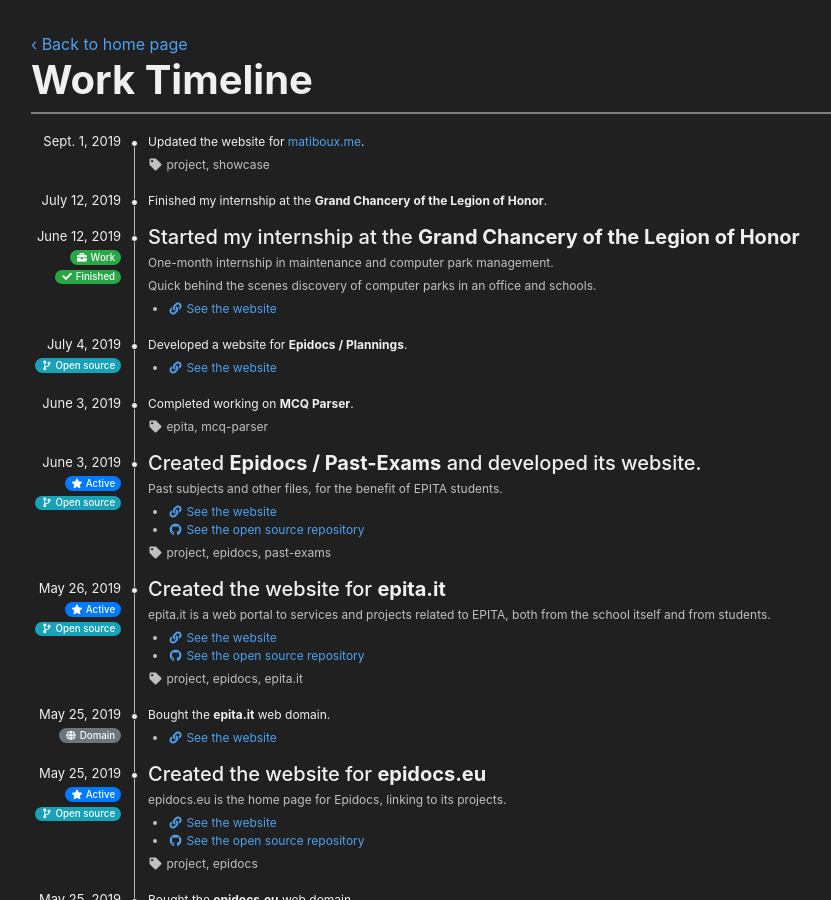
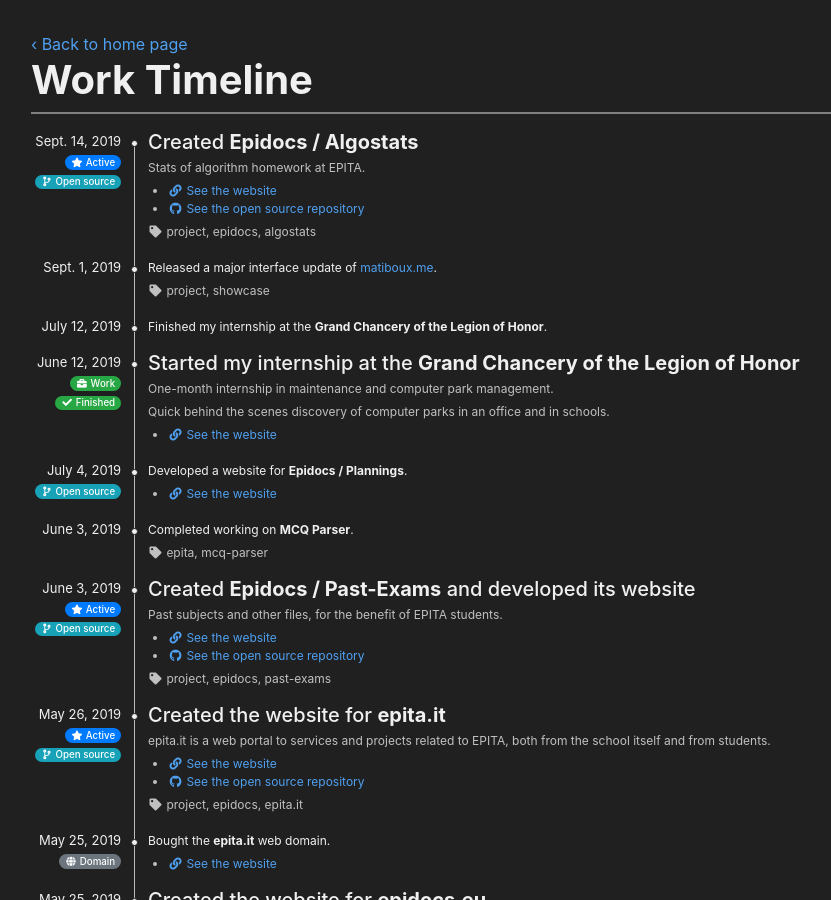
Before and after one commit to matiboux/matiboux.me, a Jekyll site: the page built from timeline.html, in a window 1280 px wide and 900 px high. Shown: the whole window, without its empty margins (54-885 px from the left). Built offline with Jekyll 4.4.1, drawn with Linux system fonts in a browser that asks for light colours; nearby versions of some CDN libraries.

Commit message:
Added "Created Epidocs / Algostats" in timeline.yml + Minor edits

```diff
--- a/_data/timeline.yml
+++ b/_data/timeline.yml
@@ -13,7 +13,19 @@
 
 
 
-- description: Updated the website for <a href="https://matiboux.me/">matiboux.me</a>.
+- title: Created <b>Epidocs / Algostats</b>
+  description: Stats of algorithm homework at EPITA.
+  links:
+  - title: <i class="fas fa-link fa-fw"></i> See the website
+    href: https://algostats.epidocs.eu/
+  - title: <i class="fab fa-github fa-fw"></i> See the open source repository
+    href: https://github.com/Epidocs/Algostats
+  date: Sept. 14, 2019
+  status: active
+  opensource: true
+  tags: project, epidocs, algostats
+
+- description: Released a major interface update of <a href="https://matiboux.me/">matiboux.me</a>.
   date: Sept. 1, 2019
   tags: project, showcase
 
@@ -23,7 +35,7 @@
 - title: Started my internship at the <b>Grand Chancery of the Legion of Honor</b>
   description:
   - One-month internship in maintenance and computer park management.
-  - Quick behind the scenes discovery of computer parks in an office and schools.
+  - Quick behind the scenes discovery of computer parks in an office and in schools.
   links:
   - title: <i class="fas fa-link fa-fw"></i> See the website
     href: https://www.legiondhonneur.fr/
@@ -42,7 +54,7 @@
   date: June 3, 2019
   tags: epita, mcq-parser
 
-- title: Created <b>Epidocs / Past-Exams</b> and developed its website.
+- title: Created <b>Epidocs / Past-Exams</b> and developed its website
   description: Past subjects and other files, for the benefit of EPITA students.
   links:
   - title: <i class="fas fa-link fa-fw"></i> See the website
```
